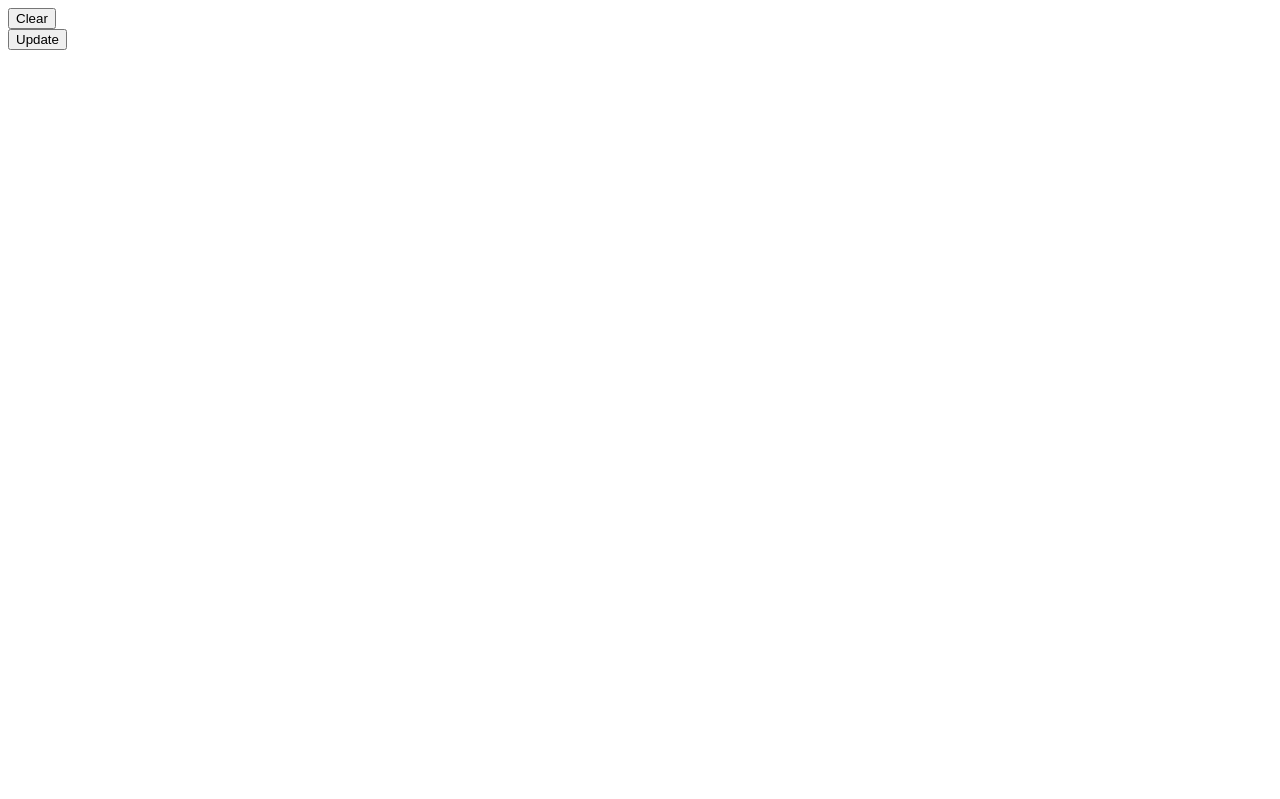
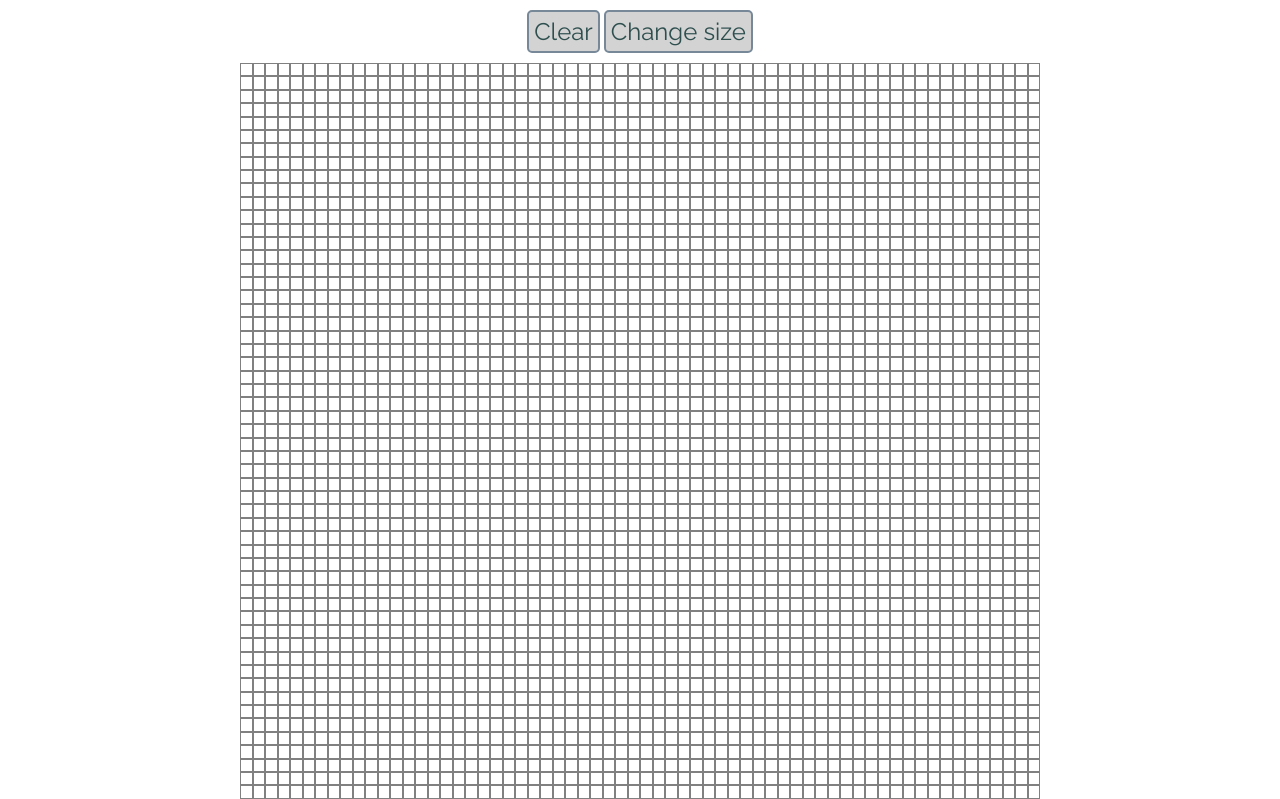
Before and after one commit to JouzaLoL/Odin_etchasketch, a plain HTML site: page index.html in a window 1280 px wide. Shown: the top 799 px of the page. Drawn offline with Linux system fonts and the light colour scheme.

Commit message:
Add final touches

```diff
--- a/index.html
+++ b/index.html
@@ -8,9 +8,12 @@
 </head>
 
 <body>
-    <button id="clear" onclick="clearGrid()">Clear</button><br>
-    <button id="update" onclick="updateGrid()">Update </button><br>
-    <div id="container"></div>
+    <div id="container">
+        <div id="buttons"> <button id="clear" onclick="clearGrid()">Clear</button>
+            <button id="update" onclick="updateGrid()">Change size</button>
+        </div>
+        <div id="canvas"></div>
+    </div>
     <script type="text/javascript" src="script/jquery.js"></script>
     <script type="text/javascript" src="script/main.js"></script>
 </body>
--- a/script/main.js
+++ b/script/main.js
@@ -7,7 +7,7 @@
  */
 function createGrid(a, element) {
     if (a === null) { // if a isn't specified, default to 30
-        a = 30;
+        a = 64;
     }
 
     var tableElem, rowElem, colElem;
@@ -29,8 +29,8 @@ function createGrid(a, element) {
 
     //Append the finished table
     if (element === null) { //If no element is specified, try to append to #container
-        if ($('#container') !== null) {
-            $('#container').append(tableElem);
+        if ($('#canvas') !== null) {
+            $('#canvas').append(tableElem);
         } else { //Throw an error
             console.log("Cannot append table, bad/unspecified element (use jQuery syntax)");
         }
@@ -41,7 +41,7 @@ function createGrid(a, element) {
     }
 
     // Compute the dimensions of pixels
-    var pixelW, pixelH = 600 / a;
+    var pixelW = pixelH = 600 / a;
 
     //Set the dimensions of pixels
     $('td').width(pixelW).height(pixelH);
@@ -52,7 +52,6 @@ function createGrid(a, element) {
     });
 }
 
-
 /**
  * Generate a new grid
  */
@@ -62,7 +61,6 @@ function updateGrid() {
     createGrid(n, '#container');
 }
 
-
 /**
  * Clear the painted pixels
  */
@@ -70,7 +68,6 @@ function clearGrid() {
     $('td').removeClass('painted');
 }
 
-
 $(document).ready(function () {
-    createGrid('#container');
+    createGrid(64, '#container');
 });
--- a/style/style.css
+++ b/style/style.css
@@ -1,11 +1,38 @@
+@import url('https://fonts.googleapis.com/css?family=Raleway');
+* {
+    font-family: 'Raleway', sans-serif;
+}
+
+button {
+    margin: 0 auto;
+    background-color: lightgray;
+    border: solid 2px lightslategray;
+    color: darkslategray;
+    border-radius: 5px;
+    padding: 5px;
+    font-size: 1.5em;
+    display: inline-block;
+}
+
+#buttons {
+    margin: 10px auto;
+    text-align: center;
+}
+
 #container {
     margin: 0 auto;
+    margin-bottom: 50px;
     width: 800px;
-    height: 600px;
 }
 
 table {
     border-spacing: 0px;
+    width: 800px;
+    height: 800px;
+}
+
+td {
+    border: solid 1px gray;
 }
 
 .painted {
```
